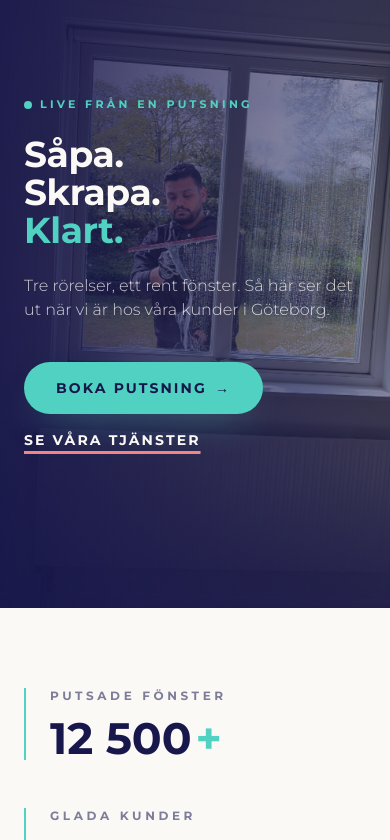
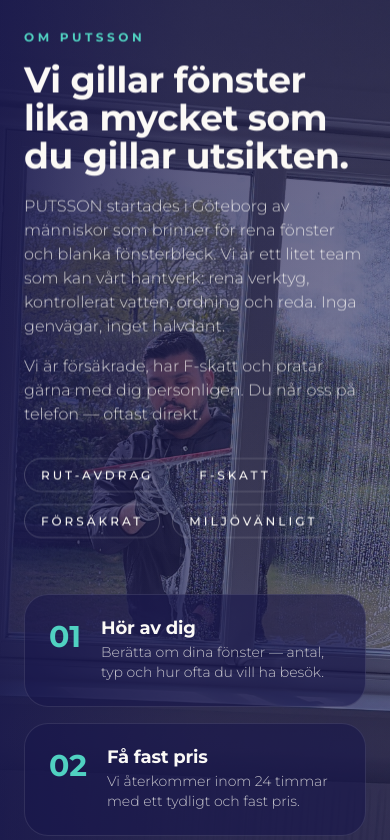
Before and after one commit to isanemka/putsson, a Next.js app: page / in a window 390 px wide. Shown: the part 1520-2360 px from the top of the page. Built offline with nearby package versions, Linux system fonts and the light colour scheme; no server answers.

Commit message:
refactor: replace Cinemagraph with About component, clean up copy

```diff
--- a/app/globals.css
+++ b/app/globals.css
@@ -121,30 +121,3 @@
   background: var(--color-mint);
   border-radius: 999px;
 }
-
-@keyframes cinemagraph-cycle {
-  0%,
-  26% {
-    opacity: 1;
-  }
-  36%,
-  92% {
-    opacity: 0;
-  }
-  100% {
-    opacity: 1;
-  }
-}
-.cinemagraph-frame {
-  opacity: 0;
-  animation: cinemagraph-cycle 3.6s ease-in-out infinite;
-  will-change: opacity;
-}
-@media (prefers-reduced-motion: reduce) {
-  .cinemagraph-frame {
-    animation: none;
-  }
-  .cinemagraph-frame:first-child {
-    opacity: 1;
-  }
-}
--- a/app/layout.tsx
+++ b/app/layout.tsx
@@ -19,7 +19,7 @@
     template: `%s | ${siteName}`,
   },
   description:
-    'PUTSSON är fönsterputsaren i Göteborg som lämnar dina rutor blanka, ramarna torra och din vardag enklare. Boka fast eller löpande fönsterputs.',
+    'PUTSSON är fönsterputsaren i Göteborg som lämnar dina rutor blanka, blecken rena och din vardag enklare. Boka fast eller löpande fönsterputs.',
   openGraph: {
     title: `${siteName} | Fönsterputs i Göteborg`,
     description:
--- a/app/page.tsx
+++ b/app/page.tsx
@@ -13,7 +13,7 @@
 import Reveal from '@/components/Reveal'
 import Stats from '@/components/Stats'
 import Faq from '@/components/Faq'
-import Cinemagraph from '@/components/Cinemagraph'
+import About from '@/components/About'
 
 export const metadata: Metadata = {
   title: 'Fönsterputs i Göteborg',
@@ -57,24 +57,6 @@
   navy: 'bg-navy text-cream',
 }
 
-const steps = [
-  {
-    n: '01',
-    title: 'Hör av dig',
-    text: 'Berätta om dina fönster — antal, typ och hur ofta du vill ha besök.',
-  },
-  {
-    n: '02',
-    title: 'Få fast pris',
-    text: 'Vi återkommer inom 24 timmar med ett tydligt och fast pris.',
-  },
-  {
-    n: '03',
-    title: 'Vi putsar',
-    text: 'Du behöver inte vara hemma. När vi gått är rutorna blanka och ramarna torra.',
-  },
-]
-
 const organizationSchema = {
   '@context': 'https://schema.org',
   '@type': 'ProfessionalService',
@@ -103,7 +85,7 @@
 
       <Marquee />
 
-      <Cinemagraph />
+      <About />
 
       <Stats />
 
@@ -146,63 +128,6 @@
               </Reveal>
             ))}
           </div>
-        </div>
-      </section>
-
-      <section
-        id="omoss"
-        className="scroll-mt-24 bg-navy py-24 text-cream sm:py-32"
-      >
-        <div className="mx-auto grid w-full max-w-7xl gap-14 px-6 sm:px-10 lg:grid-cols-[1fr_1fr] lg:items-center">
-          <Reveal>
-            <div>
-              <p className="text-xs font-bold uppercase tracking-[0.3em] text-mint">
-                Om PUTSSON
-              </p>
-              <h2 className="mt-4 text-4xl font-bold sm:text-5xl">
-                Vi gillar fönster lika mycket som du gillar utsikten.
-              </h2>
-              <p className="mt-5 text-base text-cream/80">
-                PUTSSON startades i Göteborg av människor som tröttnat på ojämna
-                rutor och blöta fönsterbleck. Vi är ett litet team som kan vårt
-                hantverk: rena verktyg, kontrollerat vatten, ordning och reda.
-                Inga genvägar, inga halvmesyrer.
-              </p>
-              <p className="mt-4 text-base text-cream/80">
-                Vi är försäkrade, har F-skatt och pratar gärna med dig
-                personligen. Du når oss på telefon — oftast direkt.
-              </p>
-              <div className="mt-8 flex flex-wrap gap-3">
-                {['RUT-avdrag', 'F-skatt', 'Försäkrat', 'Miljövänligt'].map(
-                  (t) => (
-                    <span
-                      key={t}
-                      className="rounded-full border border-cream/20 px-4 py-2 text-xs font-medium uppercase tracking-[0.25em]"
-                    >
-                      {t}
-                    </span>
-                  )
-                )}
-              </div>
-            </div>
-          </Reveal>
-
-          <Reveal delay={120}>
-            <div className="grid gap-4">
-              {steps.map((s) => (
-                <div
-                  key={s.n}
-                  className="flex items-start gap-5 rounded-3xl border border-cream/10 bg-cream/5 p-6 backdrop-blur-sm"
-                >
-                  <span className="text-3xl font-bold text-mint">{s.n}</span>
-                  <div>
-                    <h3 className="text-lg font-bold text-cream">{s.title}</h3>
-                    <p className="mt-1 text-sm text-cream/75">{s.text}</p>
-                  </div>
-                </div>
-              ))}
-            </div>
-          </Reveal>
         </div>
       </section>
 
--- /dev/null
+++ b/components/About.tsx
@@ -0,0 +1,104 @@
+import Image from 'next/image'
+import Reveal from './Reveal'
+
+const steps = [
+  {
+    n: '01',
+    title: 'Hör av dig',
+    text: 'Berätta om dina fönster — antal, typ och hur ofta du vill ha besök.',
+  },
+  {
+    n: '02',
+    title: 'Få fast pris',
+    text: 'Vi återkommer inom 24 timmar med ett tydligt och fast pris.',
+  },
+  {
+    n: '03',
+    title: 'Vi putsar',
+    text: 'Du behöver inte vara hemma. När vi gått är rutorna blanka och blecken rena.',
+  },
+]
+
+export default function About() {
+  return (
+    <section
+      id="omoss"
+      aria-labelledby="omoss-heading"
+      className="relative isolate scroll-mt-24 overflow-hidden bg-navy text-cream"
+    >
+      <div className="absolute inset-0">
+        <Image
+          src="/cleaning/03.jpeg"
+          alt=""
+          fill
+          priority
+          sizes="100vw"
+          className="object-cover"
+        />
+        <div
+          aria-hidden
+          className="absolute inset-0 bg-linear-to-r from-navy/90 via-navy/60 to-navy/50"
+        />
+        <div
+          aria-hidden
+          className="absolute inset-0 bg-linear-to-t from-navy/70 via-transparent to-navy/40"
+        />
+      </div>
+
+      <div className="relative mx-auto grid w-full max-w-7xl gap-14 px-6 py-24 sm:px-10 sm:py-32 lg:grid-cols-[1fr_1fr] lg:items-center">
+        <Reveal>
+          <div>
+            <p className="text-xs font-bold uppercase tracking-[0.3em] text-mint">
+              Om PUTSSON
+            </p>
+            <h2
+              id="omoss-heading"
+              className="mt-4 text-4xl font-bold sm:text-5xl"
+            >
+              Vi gillar fönster lika mycket som du gillar utsikten.
+            </h2>
+            <p className="mt-5 text-base text-cream/80">
+              PUTSSON startades i Göteborg av människor som brinner för rena
+              fönster och blanka fönsterbleck. Vi är ett litet team som kan vårt
+              hantverk: rena verktyg, kontrollerat vatten, ordning och reda.
+              Inga genvägar, inget halvdant.
+            </p>
+            <p className="mt-4 text-base text-cream/80">
+              Vi är försäkrade, har F-skatt och pratar gärna med dig
+              personligen. Du når oss på telefon — oftast direkt.
+            </p>
+            <div className="mt-8 flex flex-wrap gap-3">
+              {['RUT-avdrag', 'F-skatt', 'Försäkrat', 'Miljövänligt'].map(
+                (t) => (
+                  <span
+                    key={t}
+                    className="rounded-full border border-cream/20 px-4 py-2 text-xs font-medium uppercase tracking-[0.25em]"
+                  >
+                    {t}
+                  </span>
+                )
+              )}
+            </div>
+          </div>
+        </Reveal>
+
+        <Reveal delay={120}>
+          <div className="grid gap-4">
+            {steps.map((s) => (
+              <div
+                key={s.n}
+                className="flex items-start gap-5 rounded-3xl border border-cream/10 bg-navy/60 p-6 backdrop-blur-md"
+              >
+                <span className="text-3xl font-bold text-mint">{s.n}</span>
+                <div>
+                  <h3 className="text-lg font-bold text-cream">{s.title}</h3>
+                  <p className="mt-1 text-sm text-cream/75">{s.text}</p>
+                </div>
+              </div>
+            ))}
+          </div>
+        </Reveal>
+      </div>
+    </section>
+  )
+}
--- a/components/Cinemagraph.tsx
+++ /dev/null
@@ -1,83 +0,0 @@
-import Image from 'next/image'
-import { siteCity } from '@/lib/site'
-
-const FRAMES = ['/cleaning/01.jpeg', '/cleaning/02.jpeg', '/cleaning/03.jpeg']
-
-export default function Cinemagraph() {
-  return (
-    <section
-      aria-label="Putsrörelse i loop"
-      className="relative isolate overflow-hidden bg-navy text-cream"
-    >
-      <div className="absolute inset-0">
-        {FRAMES.map((src, i) => (
-          <div
-            key={src}
-            className="cinemagraph-frame absolute inset-0"
-            style={{ animationDelay: `${i * 1.2}s` }}
-          >
-            <Image
-              src={src}
-              alt=""
-              fill
-              priority={i === 0}
-              sizes="100vw"
-              className="object-cover"
-            />
-          </div>
-        ))}
-        <div
-          aria-hidden
-          className="absolute inset-0 bg-gradient-to-r from-navy/90 via-navy/60 to-navy/30"
-        />
-        <div
-          aria-hidden
-          className="absolute inset-0 bg-gradient-to-t from-navy/70 via-transparent to-navy/40"
-        />
-      </div>
-
-      <div className="relative mx-auto grid min-h-[80vh] w-full max-w-7xl items-center px-6 py-24 sm:px-10 sm:py-32">
-        <div className="max-w-xl">
-          <p className="inline-flex items-center gap-2 text-[11px] font-bold uppercase tracking-[0.3em] text-mint">
-            <span className="relative flex h-2 w-2">
-              <span className="absolute inline-flex h-full w-full animate-ping rounded-full bg-mint opacity-75" />
-              <span className="relative inline-flex h-2 w-2 rounded-full bg-mint" />
-            </span>
-            Live från en putsning
-          </p>
-          <h2 className="mt-5 text-4xl font-bold leading-[0.95] sm:text-6xl">
-            Såpa.
-            <br />
-            Skrapa.
-            <br />
-            <span className="text-mint">Klart.</span>
-          </h2>
-          <p className="mt-6 max-w-md text-base text-cream/80 sm:text-lg">
-            Tre rörelser, ett rent fönster. Så här ser det ut när vi är hos våra
-            kunder i {siteCity}.
-          </p>
-          <div className="mt-10 flex flex-wrap gap-4">
-            <a
-              href="#kontakt"
-              className="group inline-flex items-center gap-2 rounded-full bg-mint px-8 py-4 text-sm font-bold uppercase tracking-[0.15em] text-navy shadow-[0_18px_40px_-20px_rgba(80,209,193,0.7)] transition hover:-translate-y-0.5 hover:bg-cream"
-            >
-              Boka putsning
-              <span
-                aria-hidden
-                className="transition-transform group-hover:translate-x-1"
-              >
-                →
-              </span>
-            </a>
-            <a
-              href="#tjanster"
-              className="inline-flex items-center gap-2 text-sm font-bold uppercase tracking-[0.15em] text-cream underline decoration-coral decoration-[3px] underline-offset-[6px] transition hover:decoration-mint"
-            >
-              Se våra tjänster
-            </a>
-          </div>
-        </div>
-      </div>
-    </section>
-  )
-}
--- a/components/Footer.tsx
+++ b/components/Footer.tsx
@@ -26,8 +26,8 @@
             </span>
           </div>
           <p className="max-w-sm text-sm text-cream/70">
-            Vi putsar fönster i {siteCity} med stadig hand och torra ramar.
-            Pålitligt, prickfritt — och alltid med ett leende.
+            Vi putsar fönster i {siteCity} med stadig hand. Pålitligt,
+            prickfritt — och alltid med ett leende.
           </p>
         </div>
 
```
Also changed, not shown: components/Faq.tsx (+5 -2 lines).
